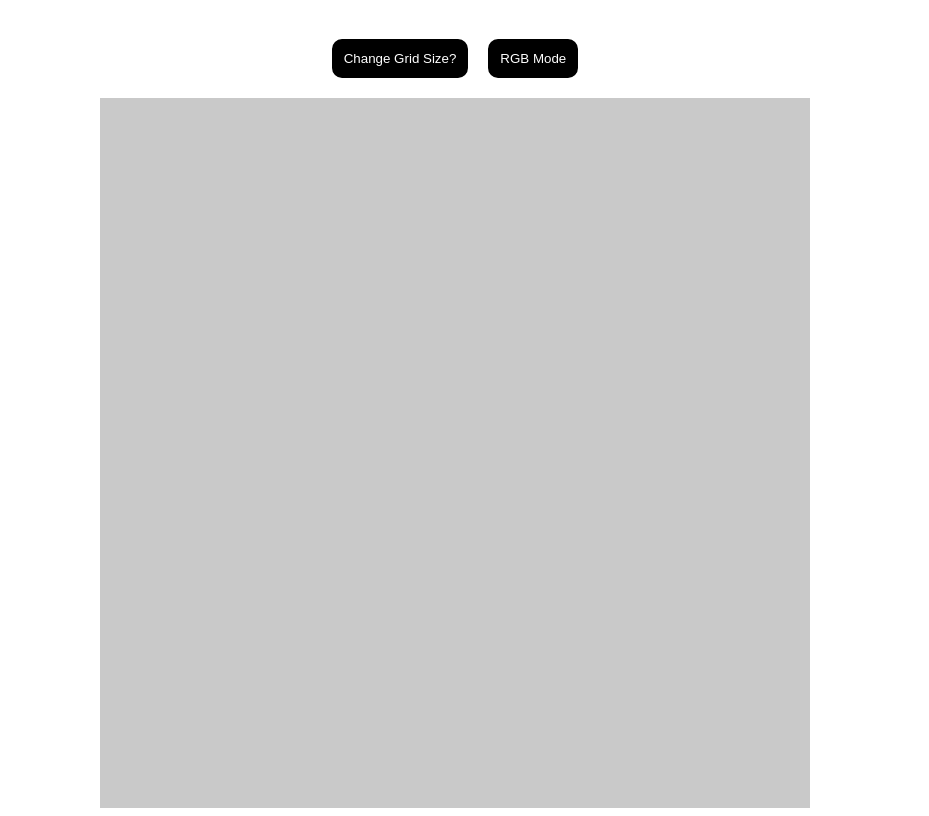
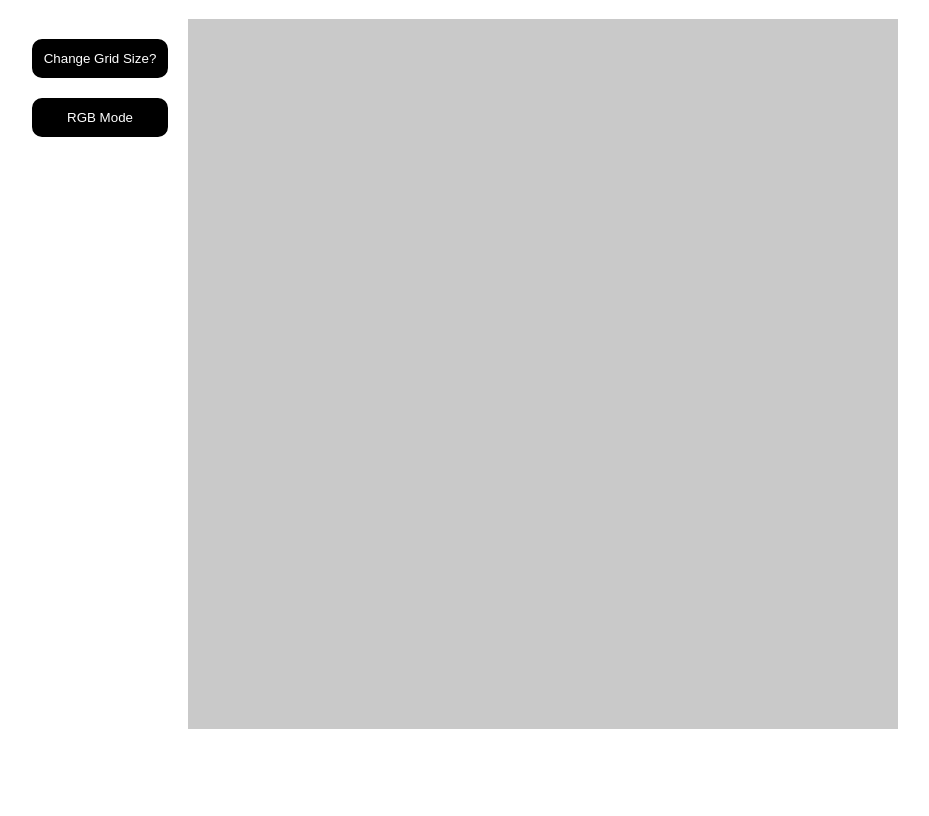
Before and after one commit to adrianwhatfield/etch-a-sketch, a plain HTML site: page index.html in a window 1280 px wide. Shown: the part 110-926 px from the top of the page, without its empty margins (185-1114 px from the left). After the commit the page ends 847 px from the top, so only its background shows below. Drawn offline with Linux system fonts and the light colour scheme.

Commit message:
Change page layout

```diff
--- a/index.html
+++ b/index.html
@@ -9,10 +9,12 @@
 
     <body>
         <h1>Etch-a-Sketch</h1>
-        <div class="button-container">
-            <button id="changeSize">Change Grid Size?</button>
-            <button id="rgbMode">RGB Mode</button>
+        <div class="content">
+            <div class="button-container">
+                <button id="changeSize">Change Grid Size?</button>
+                <button id="rgbMode">RGB Mode</button>
+            </div>
+            <div id="container"></div>
         </div>
-        <div id="container"></div>
     </body>
 </html>
--- a/script.js
+++ b/script.js
@@ -1,4 +1,4 @@
-let gridSize = "16";
+let gridSize = 16;
 
 const container = document.getElementById("container");
 const changeSizeButton = document.getElementById("changeSize");
--- a/style.css
+++ b/style.css
@@ -24,6 +24,7 @@ body {
     padding: 20px;
     display: flex;
     gap: 20px;
+    flex-direction: column;
 }
 
 h1 {
@@ -36,6 +37,7 @@ button {
     color: white;
     padding: 10px;
     border-radius: 10px;
+    max-height: 50px;
 }
 
 button:hover {
@@ -45,3 +47,7 @@ button:hover {
     padding: 10px;
     border-radius: 10px;
 }
+
+.content {
+    display: flex;
+}
```
